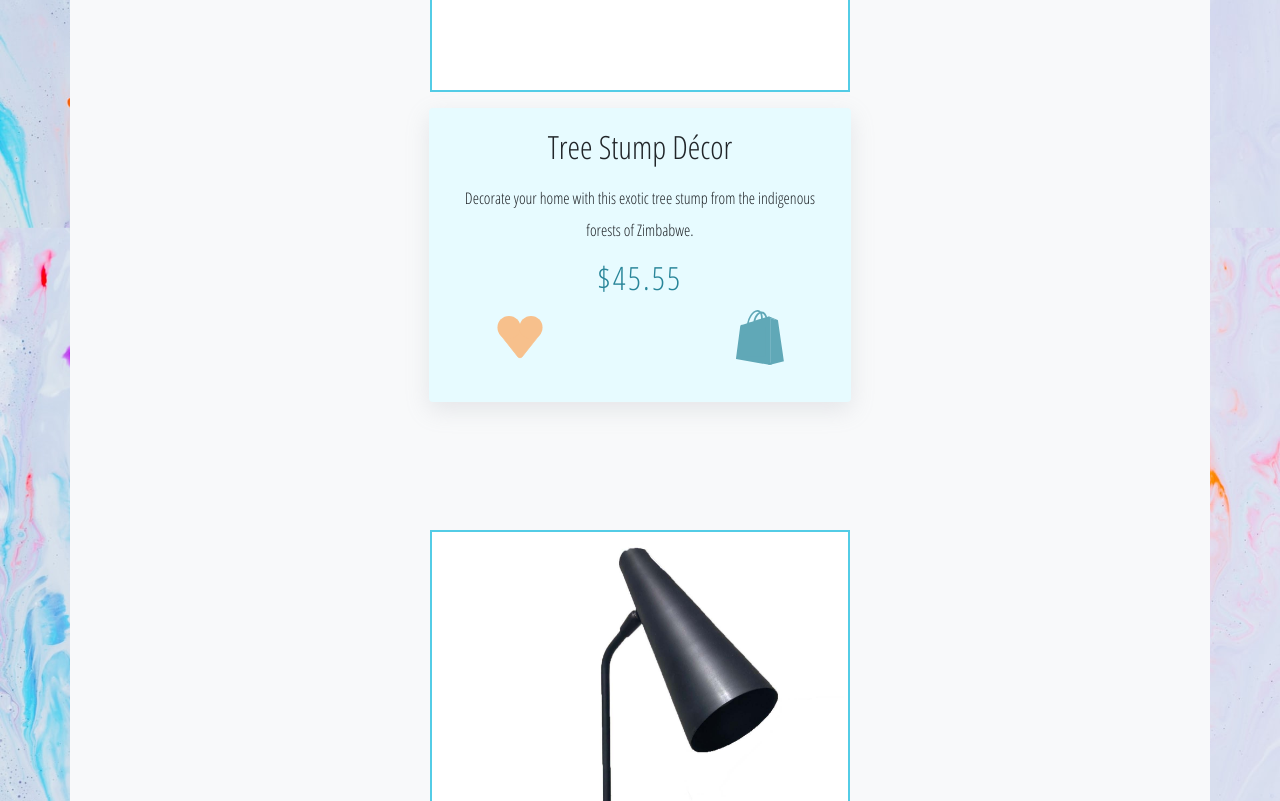
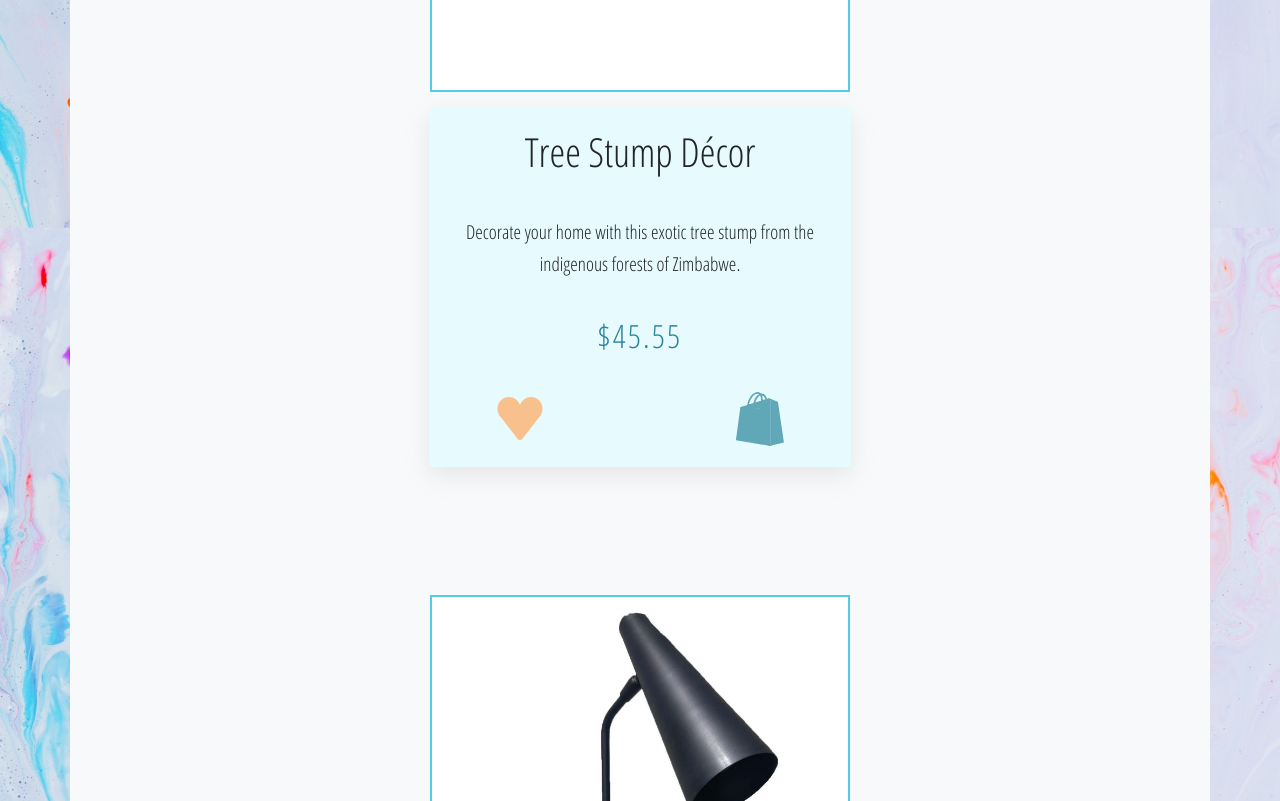
Before and after one commit to patwer92/patrick-werner-design2-ma1, a plain HTML site: page shop.html in a window 1280 px wide. Shown: the part 1479-2280 px from the top of the page. Drawn offline with nearby package versions, Linux system fonts and the light colour scheme.

Commit message:
Final adjustments to the products page

```diff
--- a/css/shop.css
+++ b/css/shop.css
@@ -46,13 +46,15 @@
 }
 
 .card-title {
-  margin-bottom: 1rem;
   text-align: center;
+  font-size: 2.5rem;
 }
 
 .card-text {
+  margin: 2.5rem 0;
   text-align: center;
   line-height: 2rem;
+  font-size: 1.2rem;
 }
 
 .price {
@@ -64,7 +66,7 @@
 
 .icon-container {
   width: 20rem;
-  margin: 1rem auto 1rem auto;
+  margin: 0 auto;
   display: flex;
   justify-content: space-between;
   align-items: center;
```
